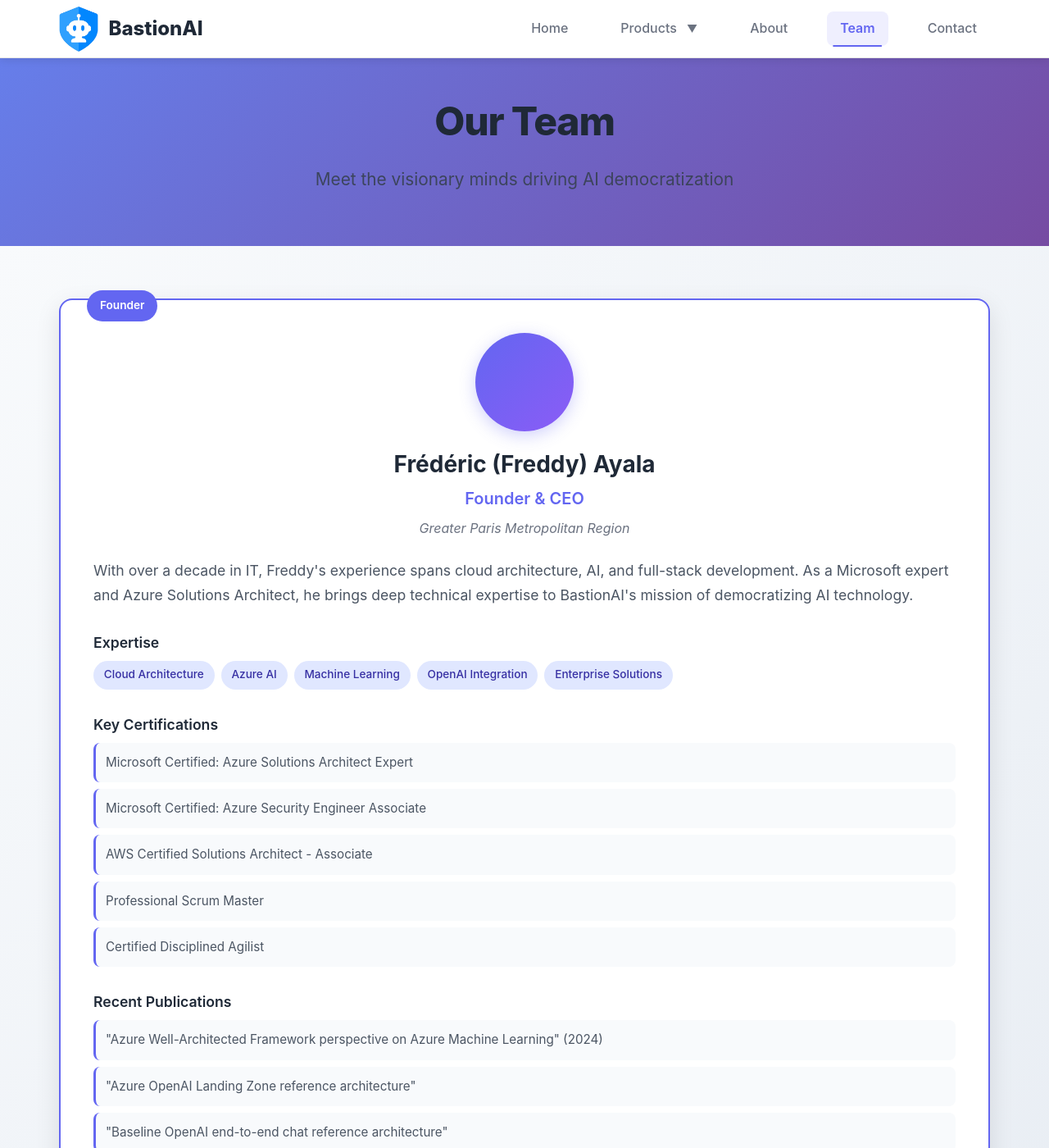
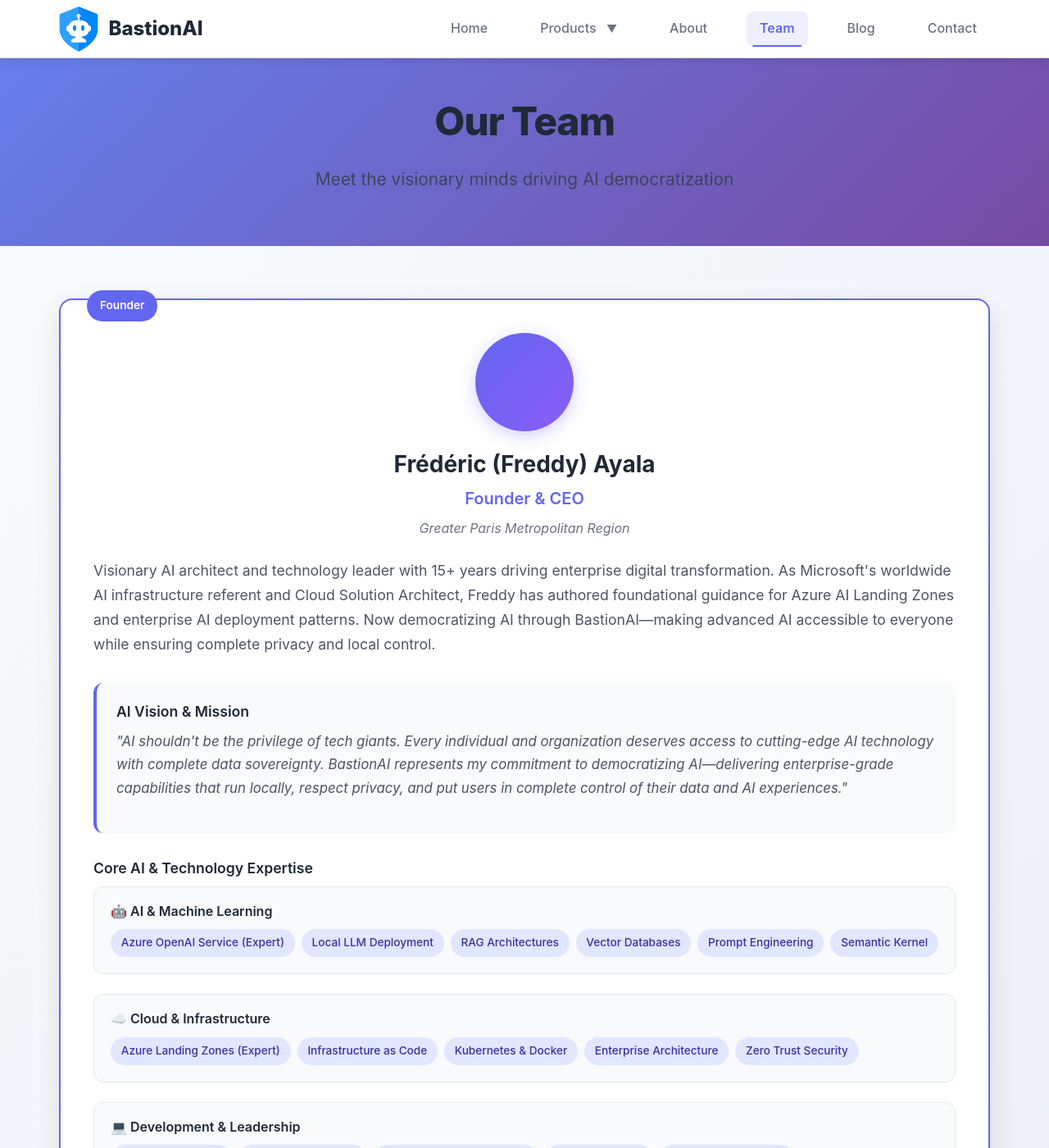
Before and after one commit to BastionAI/bastionai.github.io, a Jekyll site: the page built from team.md, in a window 1280 px wide and 1400 px high. Shown: the whole window at 82% size. Built offline with Jekyll 4.4.1, drawn with Linux system fonts in a browser that asks for light colours; some of the changed text lies outside the part shown.

Commit message:
Revise team member profile for Frédéric Ayala: Updated bio to reflect extensive experience in AI and cloud architecture, added a vision statement, and enhanced expertise and achievements sections. Improved layout and styling for better presentation of team member information.

```diff
--- a/_includes/components/join-team.html
+++ b/_includes/components/join-team.html
@@ -1,7 +1,7 @@
 <div class="join-team">
   <div class="join-content">
     <h2>Join Our Mission</h2>
-    <p>We're building the future of democratized AI. Be part of the revolution that puts AI power directly into users' hands while maintaining complete privacy and control.</p>
+    <p>We're building the future of democratized AI. Complete privacy, no cloud dependencies.</p>
     <a href="/contact/" class="cta-button">Get In Touch</a>
   </div>
 </div>
--- a/_includes/components/team-member.html
+++ b/_includes/components/team-member.html
@@ -10,47 +10,100 @@
     <div class="member-location">{{ include.location }}</div>
 
     <div class="member-bio">
-      <p>{{ include.bio }}</p>
+      <p>Visionary AI architect and technology leader with 15+ years driving enterprise digital transformation. As Microsoft's worldwide AI infrastructure referent and Cloud Solution Architect, Freddy has authored foundational guidance for Azure AI Landing Zones and enterprise AI deployment patterns. Now democratizing AI through BastionAI—making advanced AI accessible to everyone while ensuring complete privacy and local control.</p>
+    </div>
+
+    <div class="member-vision">
+      <h4>AI Vision & Mission</h4>
+      <p>"AI shouldn't be the privilege of tech giants. Every individual and organization deserves access to cutting-edge AI technology with complete data sovereignty. BastionAI represents my commitment to democratizing AI—delivering enterprise-grade capabilities that run locally, respect privacy, and put users in complete control of their data and AI experiences."</p>
     </div>
 
     <div class="member-expertise">
-      <h4>Expertise</h4>
-      <div class="expertise-tags">
-        <span class="tag">Cloud Architecture</span>
-        <span class="tag">Azure AI</span>
-        <span class="tag">Machine Learning</span>
-        <span class="tag">OpenAI Integration</span>
-        <span class="tag">Enterprise Solutions</span>
+      <h4>Core AI & Technology Expertise</h4>
+      <div class="expertise-grid">
+        <div class="expertise-category">
+          <h5>🤖 AI & Machine Learning</h5>
+          <div class="expertise-tags">
+            <span class="tag">Azure OpenAI Service (Expert)</span>
+            <span class="tag">Local LLM Deployment</span>
+            <span class="tag">RAG Architectures</span>
+            <span class="tag">Vector Databases</span>
+            <span class="tag">Prompt Engineering</span>
+            <span class="tag">Semantic Kernel</span>
+          </div>
+        </div>
+        <div class="expertise-category">
+          <h5>☁️ Cloud & Infrastructure</h5>
+          <div class="expertise-tags">
+            <span class="tag">Azure Landing Zones (Expert)</span>
+            <span class="tag">Infrastructure as Code</span>
+            <span class="tag">Kubernetes & Docker</span>
+            <span class="tag">Enterprise Architecture</span>
+            <span class="tag">Zero Trust Security</span>
+          </div>
+        </div>
+        <div class="expertise-category">
+          <h5>💻 Development & Leadership</h5>
+          <div class="expertise-tags">
+            <span class="tag">C# & .NET (Expert)</span>
+            <span class="tag">Python & JavaScript</span>
+            <span class="tag">Microservices Architecture</span>
+            <span class="tag">DevOps & CI/CD</span>
+            <span class="tag">Technical Leadership</span>
+          </div>
+        </div>
       </div>
     </div>
 
-    <div class="member-certifications">
-      <h4>Key Certifications</h4>
-      <ul>
-        <li>Microsoft Certified: Azure Solutions Architect Expert</li>
-        <li>Microsoft Certified: Azure Security Engineer Associate</li>
-        <li>AWS Certified Solutions Architect - Associate</li>
-        <li>Professional Scrum Master</li>
-        <li>Certified Disciplined Agilist</li>
-      </ul>
+    <div class="member-experience">
+      <h4>Professional Journey</h4>
+      <div class="experience-timeline">
+        <div class="experience-item current">
+          <div class="experience-header">
+            <h5>Cloud Solution Architect</h5>
+            <span class="company">Microsoft</span>
+            <span class="period">Jul 2021 - Present</span>
+          </div>
+          <div class="experience-highlights">
+            <p><strong>Worldwide AI Infrastructure Referent</strong> - Lead strategic Azure AI implementations and author foundational guidance for enterprise AI deployment patterns</p>
+            <p><strong>Azure Landing Zones Expert</strong> - Design resilient, multi-regional architectures for enterprise clients focusing on security, networking, and Zero Trust</p>
+            <p><strong>Well-Architected Framework Contributor</strong> - Official Microsoft documentation author for AI Landing Zones and Azure OpenAI Service</p>
+          </div>
+        </div>
+        <div class="experience-item">
+          <div class="experience-header">
+            <h5>Lead Architect</h5>
+            <span class="company">Orange Business Services</span>
+            <span class="period">Mar 2020 - Jun 2021</span>
+          </div>
+        </div>
+        <div class="experience-item">
+          <div class="experience-header">
+            <h5>Solutions Architect</h5>
+            <span class="company">Deloitte France</span>
+            <span class="period">Mar 2017 - Feb 2020</span>
+          </div>
+        </div>
+      </div>
     </div>
 
-    <div class="member-publications">
-      <h4>Recent Publications</h4>
+    <div class="member-achievements">
+      <h4>Key Achievements & Recognition</h4>
       <ul>
-        <li>"Azure Well-Architected Framework perspective on Azure Machine Learning" (2024)</li>
-        <li>"Azure OpenAI Landing Zone reference architecture"</li>
-        <li>"Baseline OpenAI end-to-end chat reference architecture"</li>
-        <li>"Azure Well-Architected Framework perspective on Azure OpenAI Service"</li>
+        <li><strong>Microsoft CSU Pace Setter</strong> - Recognized for technical excellence and customer-centric delivery</li>
+        <li><strong>Azure Architecture Center Expert</strong> - Official contributor to Microsoft's architectural guidance</li>
+        <li><strong>FinOps Certified Practitioner</strong> - Cloud cost optimization and financial operations expertise</li>
+        <li><strong>Microsoft Airlift Speaker</strong> - Sharing AI and Landing Zone expertise globally</li>
+        <li><strong>Technical Publications</strong> - Author of enterprise AI and cloud adoption frameworks</li>
       </ul>
     </div>
 
     <div class="member-languages">
       <h4>Languages</h4>
       <div class="language-tags">
-        <span class="language">English (Native)</span>
-        <span class="language">Spanish (Native)</span>
-        <span class="language">French (Professional)</span>
+        <span class="language">🇬🇧 English (Native)</span>
+        <span class="language">🇪🇸 Spanish (Native)</span>
+        <span class="language">🇫🇷 French (Professional)</span>
       </div>
     </div>
 
--- a/_includes/navigation.html
+++ b/_includes/navigation.html
@@ -24,6 +24,9 @@
       </a>
       <a href="/team/" class="nav-link {% if page.url == '/team/' %}active{% endif %}">
         Team
+      </a>
+      <a href="/blog/" class="nav-link {% if page.url == '/blog/' %}active{% endif %}">
+        Blog
       </a>
       <a href="/contact/" class="nav-link {% if page.url == '/contact/' %}active{% endif %}">
         Contact
--- a/assets/css/team.css
+++ b/assets/css/team.css
@@ -89,16 +89,38 @@
   font-size: 1.1rem;
 }
 
+.member-vision {
+  margin-bottom: 2rem;
+  background: #f8fafc;
+  padding: 1.5rem;
+  border-radius: 0.75rem;
+  border-left: 4px solid #6366f1;
+}
+
+.member-vision h4 {
+  font-size: 1.1rem;
+  font-weight: 600;
+  color: #1f2937;
+  margin-bottom: 0.75rem;
+}
+
+.member-vision p {
+  color: #4b5563;
+  line-height: 1.7;
+  font-style: italic;
+  font-size: 1.05rem;
+}
+
 .member-expertise,
-.member-certifications,
-.member-publications,
+.member-experience,
+.member-achievements,
 .member-languages {
   margin-bottom: 2rem;
 }
 
 .member-expertise h4,
-.member-certifications h4,
-.member-publications h4,
+.member-experience h4,
+.member-achievements h4,
 .member-languages h4 {
   font-size: 1.1rem;
   font-weight: 600;
@@ -106,10 +128,97 @@
   margin-bottom: 0.75rem;
 }
 
+.expertise-grid {
+  display: grid;
+  gap: 1.5rem;
+}
+
+.expertise-category {
+  background: #f8fafc;
+  padding: 1.25rem;
+  border-radius: 0.75rem;
+  border: 1px solid #e5e7eb;
+}
+
+.expertise-category h5 {
+  font-size: 1rem;
+  font-weight: 600;
+  color: #1f2937;
+  margin-bottom: 0.75rem;
+  display: flex;
+  align-items: center;
+  gap: 0.5rem;
+}
+
 .expertise-tags {
   display: flex;
   flex-wrap: wrap;
   gap: 0.5rem;
+}
+
+.experience-timeline {
+  space-y: 1.5rem;
+}
+
+.experience-item {
+  background: #f8fafc;
+  padding: 1.25rem;
+  border-radius: 0.75rem;
+  border-left: 3px solid #6366f1;
+  margin-bottom: 1rem;
+}
+
+.experience-item.current {
+  background: linear-gradient(135deg, #f0f9ff, #e0f2fe);
+  border-left-color: #0ea5e9;
+}
+
+.experience-header {
+  display: flex;
+  flex-direction: column;
+  gap: 0.25rem;
+  margin-bottom: 0.75rem;
+}
+
+.experience-header h5 {
+  font-size: 1.1rem;
+  font-weight: 600;
+  color: #1f2937;
+  margin: 0;
+}
+
+.company {
+  font-weight: 500;
+  color: #6366f1;
+  font-size: 0.95rem;
+}
+
+.period {
+  font-size: 0.85rem;
+  color: #6b7280;
+  font-style: italic;
+}
+
+.experience-highlights p {
+  margin: 0.5rem 0;
+  color: #4b5563;
+  font-size: 0.95rem;
+  line-height: 1.6;
+}
+
+.member-achievements ul {
+  list-style: none;
+  padding: 0;
+}
+
+.member-achievements li {
+  background: #f0f9ff;
+  padding: 0.75rem;
+  margin-bottom: 0.5rem;
+  border-radius: 0.5rem;
+  border-left: 3px solid #0ea5e9;
+  color: #4b5563;
+  font-size: 0.95rem;
 }
 
 .tag {
@@ -121,22 +230,7 @@
   font-weight: 500;
 }
 
-.member-certifications ul,
-.member-publications ul {
-  list-style: none;
-  padding: 0;
-}
 
-.member-certifications li,
-.member-publications li {
-  background: #f8fafc;
-  padding: 0.75rem;
-  margin-bottom: 0.5rem;
-  border-radius: 0.5rem;
-  border-left: 3px solid #6366f1;
-  color: #4b5563;
-  font-size: 0.95rem;
-}
 
 .language-tags {
   display: flex;
@@ -248,7 +342,7 @@
 .join-team p {
   font-size: 1.125rem;
   opacity: 0.9;
-  margin-bottom: 2rem;
+  margin-bottom: 0.5rem;
   max-width: 600px;
   margin-left: auto;
   margin-right: auto;
--- a/team.md
+++ b/team.md
@@ -11,11 +11,10 @@
 
 <section class="team-section">
   <div class="container">
-    {% include components/team-member.html
+         {% include components/team-member.html
        name="Frédéric (Freddy) Ayala"
        title="Founder & CEO"
        location="Greater Paris Metropolitan Region"
-       bio="With over a decade in IT, Freddy's experience spans cloud architecture, AI, and full-stack development. As a Microsoft expert and Azure Solutions Architect, he brings deep technical expertise to BastionAI's mission of democratizing AI technology."
        linkedin="https://www.linkedin.com/in/freddyayala/"
        is_founder=true %}
 
```
Also changed, not shown: blog.md (added, +288 -0 lines).
